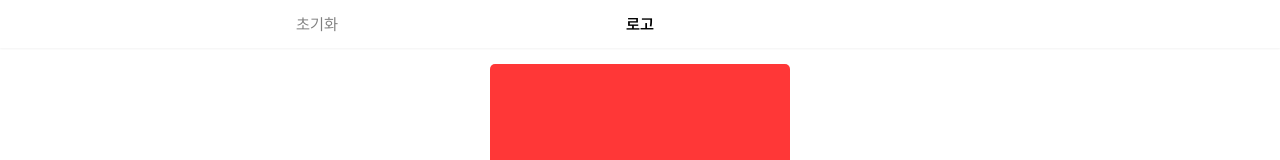
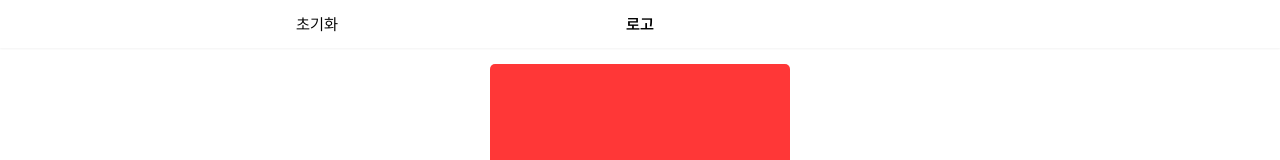
Before and after one commit to Yangjaecheon-Otter-Guardians/simple-thumbnail, a React (Create React App) app in the folder frontend/: page / in a window 1280 px wide. Shown: the top 160 px of the page. Built offline with nearby package versions, Linux system fonts and the light colour scheme.

Commit message:
feat : 초기화 버튼 동작 추가

```diff
--- a/frontend/src/atom/index.tsx
+++ b/frontend/src/atom/index.tsx
@@ -1,11 +1,5 @@
 import { FONT_LIST } from 'constants/fonts';
 import { atom } from 'recoil';
-
-export const testAtom = atom({
-  key: 'testAtom',
-  default: 1,
-});
-
 const previewImage = atom({
   key: 'previewImage',
   default: '',
@@ -13,11 +7,6 @@ const previewImage = atom({
 
 const isImageBright = atom({
   key: 'isImageBright',
-  default: false,
-});
-
-const isEditState = atom({
-  key: 'isEditState',
   default: false,
 });
 
@@ -42,8 +31,9 @@ const colorUploaderTab = atom({
   default: '1',
 });
 
-export { previewImage, isImageBright, isEditState, previewColor, previewGradation, colorUploaderTab };
 export const previewFont = atom({
   key: 'previewFont',
   default: FONT_LIST[0].value,
 });
+
+export { previewImage, isImageBright, previewColor, previewGradation, colorUploaderTab };
--- a/frontend/src/sections/Header.tsx
+++ b/frontend/src/sections/Header.tsx
@@ -1,14 +1,9 @@
-import { isEditState } from 'atom';
-import { useRecoilState } from 'recoil';
-
 function Header() {
-  const [isEdit, setIsEdit] = useRecoilState(isEditState);
-
   const handleInitial = () => {
     const isDoInitial = window.confirm('정말로 초기화하시겠습니까?');
     if (isDoInitial) {
-      setIsEdit(false);
-      // TODO : 썸네일 상태 모두 초기화하기
+      // TODO : reload말고 다른 초기화방식 고민해보기
+      window.location.reload();
     }
   };
 
@@ -18,11 +13,7 @@ function Header() {
       className="w-full flex-center bg-surface py-[12px]"
     >
       <div className="w-full px-5 flex flex-row justify-between tablet:w-[768px] tablet:px-10">
-        <button
-          className="w-[100px] text-left disabled:opacity-50 hover:font-bold"
-          onClick={handleInitial}
-          disabled={!isEdit}
-        >
+        <button className={`w-[100px] text-left disabled:opacity-50 cursor-pointer`} onClick={handleInitial}>
           초기화
         </button>
         <div className="font-semibold justify-self-center">로고</div>
```
